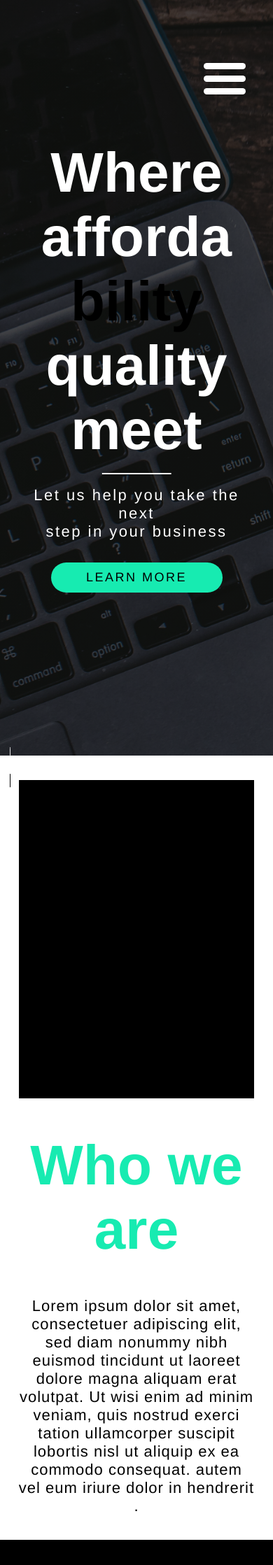
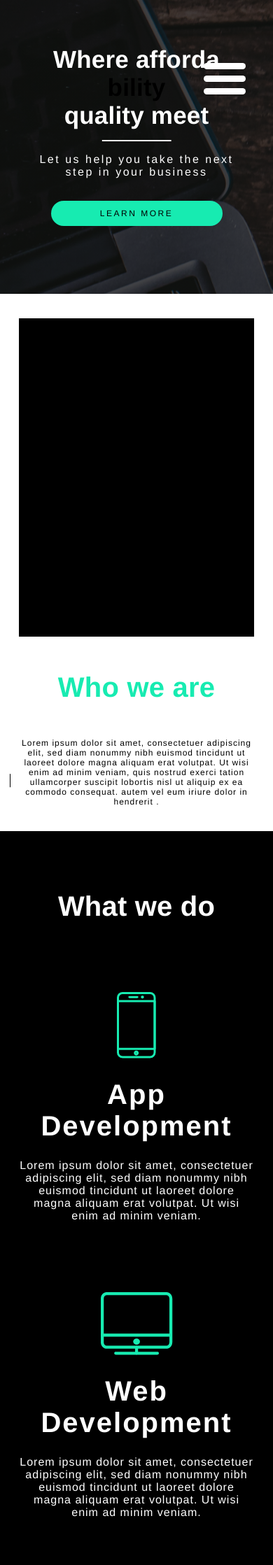
Before and after one commit to edlopez1990/creato, a PHP site: page / in a window 390 px wide. Shown: the top 2237 px of the page at 70% size. Run offline with PHP 8.4, Linux system fonts and the light colour scheme; style sheets or scripts are compiled from the project's sources.

Commit message:
mobil menu

```diff
--- a/assets/css/responsive.css
+++ b/assets/css/responsive.css
@@ -95,9 +95,24 @@
     -webkit-transform: rotate(-135deg);
     transform: rotate(-135deg);
   }
+  body section.home-header h1,
+  body section.who-we-are h1,
+  body section.what-we-do h1,
+  body section.our-work h1,
+  body section.contact h1 {
+    font-size: 40px !important;
+  }
+  body section.home-header .blocks p,
+  body section.who-we-are .blocks p,
+  body section.what-we-do .blocks p,
+  body section.our-work .blocks p,
+  body section.contact .blocks p {
+    font-size: 16px;
+  }
   body section.home-header {
     background: -webkit-gradient(linear, left top, right top, color-stop(100%, rgba(0, 0, 0, 0.7)), color-stop(50%, rgba(23, 235, 177, 0.7))), url(../img/bg_header.png);
     background: linear-gradient(90deg, rgba(0, 0, 0, 0.7) 100%, rgba(23, 235, 177, 0.7) 50%), url(../img/bg_header.png);
+    height: auto;
   }
   body section.home-header .block-text .mb-center {
     text-align: center;
@@ -114,6 +129,13 @@
   body section.home-header .block-text .btn-learn {
     margin-left: auto;
     margin-right: auto;
+    font-size: 12px;
+  }
+  body section.home-header .block-text .text-title {
+    font-size: 35px;
+  }
+  body section.home-header .block-text .description {
+    font-size: 16px;
   }
   body section.who-we-are .block-text h1 {
     text-align: center;
@@ -121,6 +143,7 @@
   body section.who-we-are .block-text p {
     text-align: center;
     margin: auto;
+    font-size: 12px;
   }
   body section.our-work .carousel {
     max-width: 100%;
@@ -131,6 +154,9 @@
   body section.our-work .carousel .carousel-control-next {
     right: 0px;
   }
+  body section.contact ul li span {
+    font-size: 12px;
+  }
 }
 
 @media (min-width: 992px) and (max-width: 1200px) {
--- a/assets/css/responsive.scss
+++ b/assets/css/responsive.scss
@@ -1,8 +1,23 @@
 @media only screen and (max-width: 992px) {
     @import "./menu.scss";
     body {
+        section.home-header,
+        section.who-we-are,
+        section.what-we-do,
+        section.our-work,
+        section.contact {
+            h1 {
+                font-size: 40px !important;
+            }
+            .blocks {
+                p {
+                    font-size: 16px;
+                }
+            }
+        }
         section.home-header {
             background: linear-gradient(90deg, rgba(0, 0, 0, 0.7) 100%, rgba(23, 235, 177, 0.7) 50%), url(../img/bg_header.png);
+            height: auto;
             .block-text {
                 .mb-center {
                     text-align: center;
@@ -19,6 +34,13 @@
                 .btn-learn {
                     margin-left: auto;
                     margin-right: auto;
+                    font-size: 12px;
+                }
+                .text-title {
+                    font-size: 35px;
+                }
+                .description {
+                    font-size: 16px;
                 }
             }
         }
@@ -30,6 +52,7 @@
                 p {
                     text-align: center;
                     margin: auto;
+                    font-size: 12px;
                 }
             }
         }
@@ -41,6 +64,15 @@
                 }
                 .carousel-control-next {
                     right: 0px;
+                }
+            }
+        }
+        section.contact {
+            ul {
+                li {
+                    span {
+                        font-size: 12px;
+                    }
                 }
             }
         }
```
Also changed, not shown: 1 other file.
